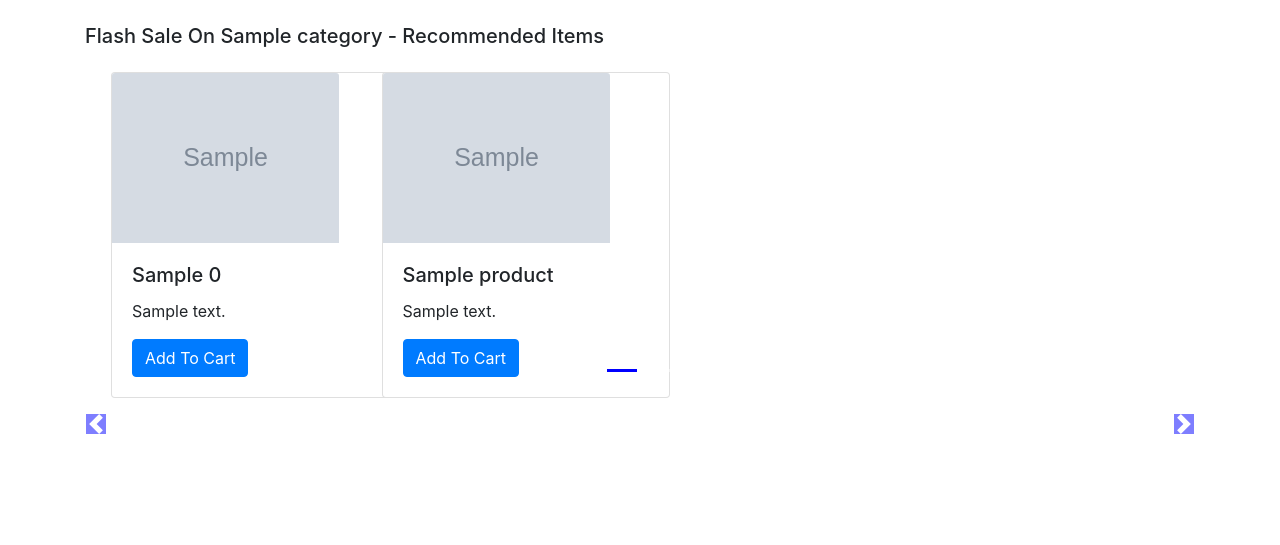
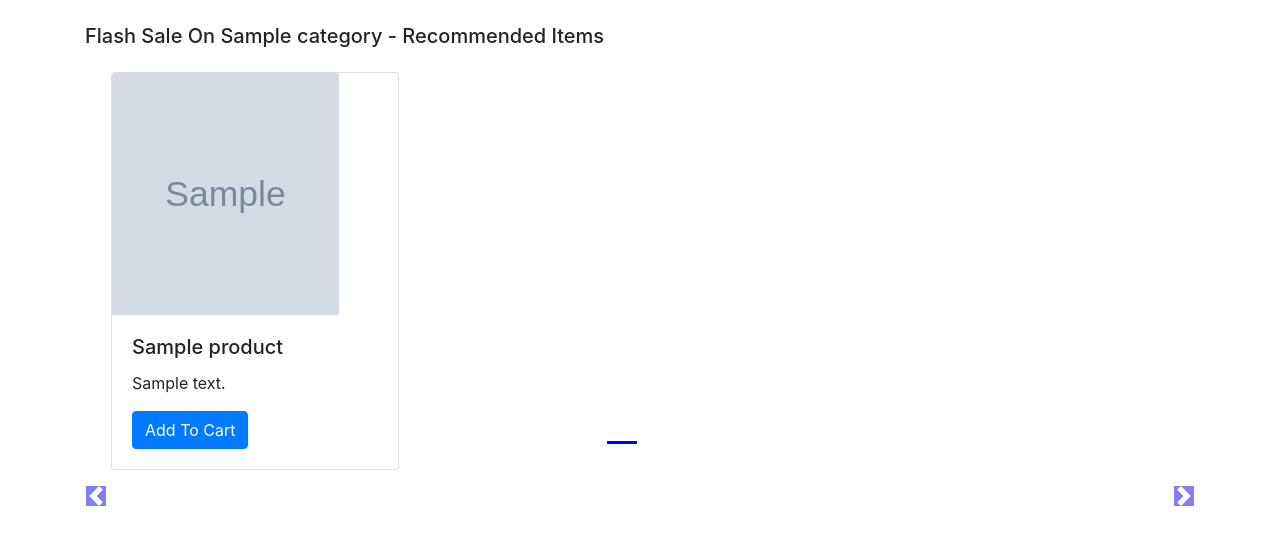
Before and after one commit to rhythmvashist/eCommerce, a Django app: template templates/shop/index.html in a window 1280 px wide. Shown: the part 56-601 px from the top of the page. Run offline with Django 3.2, Linux system fonts and the light colour scheme; the template is opened without the code that fills it: most values are stand-ins (such as "Sample title", 1, 10 or a date in 2020); grey boxes marked "Sample" are stand-in pictures; some libraries are stand-ins or nearby versions.

Commit message:
Fixed the slider functionality of index page

```diff
--- a/templates/shop/index.html
+++ b/templates/shop/index.html
@@ -12,8 +12,8 @@
 
           .col-md-3 img{
 
-          width: 227px;
-          max-height: 242px;
+          max-width: 227px;
+          height: 242px;
           }
 
           body .carousel-indicator li{
@@ -60,19 +60,7 @@ bottom: auto;
     <div class="container carousel-inner no-padding">
 
       <div class="carousel-item active">
-        <div class="col-xs-3 col-sm-3 col-md-3">
-          <div class="card" style="width: 18rem;">
-            <img src='/media/{{product.0.image}}' class="card-img-top" alt="...">
-            <div class="card-body">
-                <h5 class="card-title">{{product.0.product_name}}</h5>
-                <p class="card-text">{{product.0.desc}}</p>
-                <button id= 'pr{{ product.0.id  }}'class="btn btn-primary cart">Add To Cart</button>
-            </div>
-          </div>
-       </div>
-
-
-        {% for i in product|slice:"1:"%}
+        {% for i in product %}
         <div class="col-xs-3 col-sm-3 col-md-3">
           <div class="card" style="width: 18rem;">
             <img src='/media/{{i.image}}' class="card-img-top" alt="...">
@@ -83,7 +71,7 @@ bottom: auto;
             </div>
           </div>
         </div>
-        {% if forloop.counter|divisibleby:3 and forloop.counter > 0 and not forloop.last %}
+        {% if forloop.counter|divisibleby:4 and forloop.counter > 0 and not forloop.last %}
       </div><div class="carousel-item">
         {% endif %}
 
@@ -115,9 +103,7 @@ bottom: auto;
     }
 
     $('.cart').click(function () {
-
         let idstr=this.id.toString();
-
         if(cart[idstr]!=undefined){
             cart[idstr]=cart[idstr]+1;
         }
@@ -127,7 +113,5 @@ bottom: auto;
         console.log(cart)
         localStorage.setItem('cart',JSON.stringify(cart));
     })
-
-
     </script>
 {% endblock %}
```
